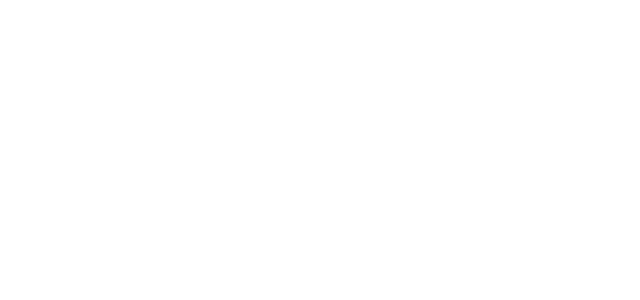
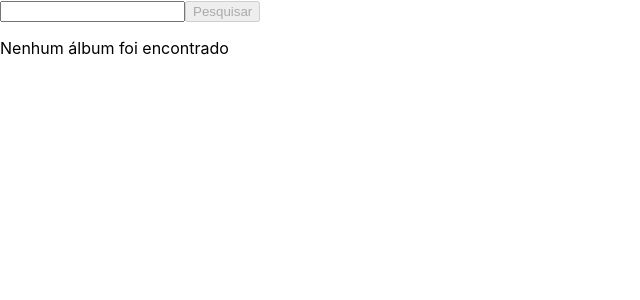
Before and after one commit to thiagosilva-tech/project-trybetunes-ts, a React (Vite) app: page /search in a window 1280 px wide. Before the commit this address had no page. Shown: the top 300 px of the page, without its empty margins (0-640 px from the left). Built offline with nearby package versions, Linux system fonts and the light colour scheme.

Commit message:
requisito 02

```diff
--- a/src/App.tsx
+++ b/src/App.tsx
@@ -1,11 +1,12 @@
 import { Route, Routes } from 'react-router-dom';
 import Login from './componentes/Login';
+import Search from './componentes/Search';
 
 function App() {
   return (
     <Routes>
       <Route path="/" element={ <Login /> } />
-      <Route />
+      <Route path="/search" element={ <Search /> } />
       <Route />
       <Route />
       <Route />
--- /dev/null
+++ b/src/componentes/Album/index.tsx
@@ -0,0 +1,24 @@
+import { Link } from 'react-router-dom';
+import { AlbumType } from '../../types';
+
+type AlbumTypeProp = {
+  albumInfo: AlbumType
+};
+
+function Album({ albumInfo }: AlbumTypeProp) {
+  return (
+    <div>
+      <img src={ albumInfo.artworkUrl100 } alt={ albumInfo.collectionName } />
+      <Link
+        data-testid={ `link-to-album-${albumInfo.collectionId}` }
+        to={ `/album/${albumInfo.collectionId}` }
+      >
+        {albumInfo.collectionName}
+
+      </Link>
+      <p>{albumInfo.artistName}</p>
+    </div>
+  );
+}
+
+export default Album;
--- /dev/null
+++ b/src/componentes/Search/index.tsx
@@ -0,0 +1,71 @@
+import { useState } from 'react';
+import Loading from '../Loading';
+import searchAlbumsAPI from '../../services/searchAlbumsAPI';
+import { AlbumType } from '../../types';
+import Album from '../Album';
+
+function Search() {
+  const [search, setSearch] = useState('');
+  const [loading, setLoading] = useState(false);
+  const [results, setResults] = useState<AlbumType[]>([]);
+  const [artistName, setArtistName] = useState('');
+
+  const handleSearch = async () => {
+    if (search.length < 2) {
+      return;
+    }
+
+    setLoading(true);
+    const searchResult = await searchAlbumsAPI(search);
+    setLoading(false);
+
+    if (searchResult && searchResult.length > 0) {
+      setResults(searchResult);
+      setArtistName(search);
+    } else {
+      setResults([]);
+      setArtistName('');
+    }
+    setSearch('');
+  };
+
+  if (loading) {
+    return (<Loading />);
+  }
+
+  return (
+    <div>
+      <form>
+        <input
+          type="text"
+          name="search"
+          value={ search }
+          onChange={ (e) => setSearch(e.target.value) }
+          data-testid="search-artist-input"
+        />
+        <button
+          disabled={ search.length < 2 }
+          onClick={ handleSearch }
+          data-testid="search-artist-button"
+        >
+          Pesquisar
+        </button>
+
+        {results.length > 0 && (
+          <div>
+            <p>
+              Resultado de álbuns de:
+              {' '}
+              {artistName}
+            </p>
+            {results
+              .map((result) => <Album key={ result.artistId } albumInfo={ result } />)}
+          </div>
+        )}
+        {results.length === 0 && <p>Nenhum álbum foi encontrado</p>}
+      </form>
+    </div>
+  );
+}
+
+export default Search;
```
